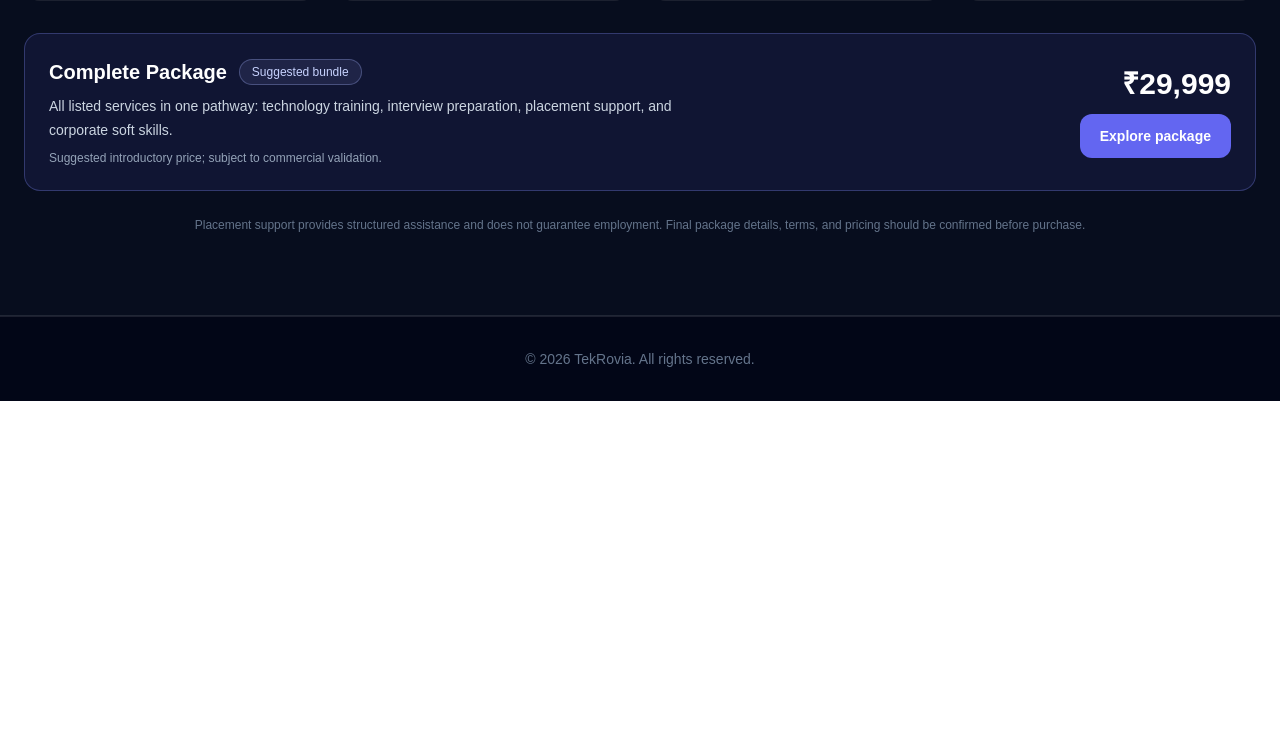
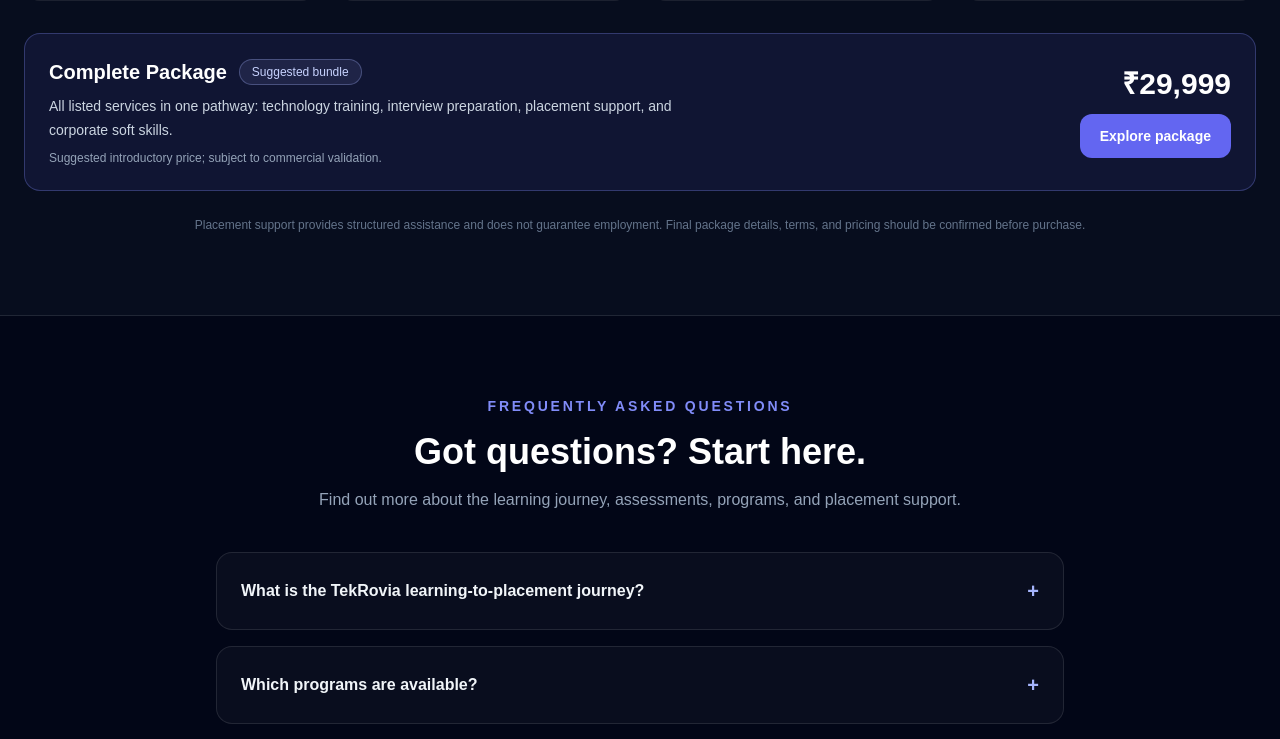
Before and after one commit to SriHarsha379/Tekrovia, a Next.js app in the folder apps/web/: page / in a window 1280 px wide. Shown: the part 2040-2779 px from the top of the page. Before the commit the page ends 2441 px from the top, so only its background shows below. Built offline with nearby package versions, Linux system fonts and the light colour scheme.

Commit message:
feat(web): add homepage FAQ and placement disclaimer

```diff
--- a/apps/web/app/page.tsx
+++ b/apps/web/app/page.tsx
@@ -39,6 +39,9 @@
             </a>
             <a href="#pricing" className="transition hover:text-white">
               Pricing
+            </a>
+            <a href="#faq" className="transition hover:text-white">
+              FAQ
             </a>
           </div>
 
@@ -239,6 +242,102 @@
         </div>
       </section>
 
+      <section id="faq" className="mx-auto max-w-4xl px-6 py-20">
+        <div className="mb-10 text-center">
+          <p className="text-sm font-semibold uppercase tracking-[0.2em] text-indigo-400">
+            Frequently asked questions
+          </p>
+          <h2 className="mt-4 text-3xl font-bold sm:text-4xl">
+            Got questions? Start here.
+          </h2>
+          <p className="mx-auto mt-4 max-w-2xl text-slate-400">
+            Find out more about the learning journey, assessments, programs, and placement support.
+          </p>
+        </div>
+
+        <div className="space-y-4">
+          {[
+            {
+              question: "What is the TekRovia learning-to-placement journey?",
+              answer:
+                "It is a structured pathway that brings together learning, practice, interview preparation, and placement support. Your journey can begin with registration and an assessment to help identify a suitable starting level.",
+            },
+            {
+              question: "Which programs are available?",
+              answer:
+                "The proposed programs include Technology Training, Interview Preparation, Placement Support, and Corporate Soft Skills. Program content, schedules, and availability should be confirmed with the TekRovia team before enrollment.",
+            },
+            {
+              question: "Can I assess my skills before choosing a program?",
+              answer:
+                "The platform includes an assessment experience intended to help you understand your current starting point and receive a suggested learning route. The result is a learning guide, not a measure of employability or a guarantee of placement.",
+            },
+            {
+              question: "Is there a free trial or introductory session?",
+              answer:
+                "The proposed offering includes a free assessment, a three-session trial, and a free 10-minute AI mock interview. Please confirm current availability and scheduling with the TekRovia team.",
+            },
+            {
+              question: "How much do the programs cost?",
+              answer:
+                "The listed indicative prices are ₹9,999 for Technology Training, ₹9,999 for Interview Preparation, ₹9,999 for Placement Support, and ₹5,000 for Corporate Soft Skills. The suggested ₹29,999 Complete Package is subject to commercial validation. Confirm final pricing and terms before purchasing.",
+            },
+            {
+              question: "Does placement support guarantee a job?",
+              answer:
+                "No. Placement support is intended to provide structured assistance such as job matching, application support, interview coordination, and feedback tracking. Employment depends on factors including your preparation, role requirements, employer decisions, and available opportunities. A job offer is not guaranteed.",
+            },
+            {
+              question: "What happens after I enroll?",
+              answer:
+                "The planned onboarding journey includes confirming your enrollment, setting up your learner profile and course access, sharing orientation information, and identifying a support contact. Specific access steps and schedules will be communicated as the program is made available.",
+            },
+            {
+              question: "How can I get help or ask about a program?",
+              answer:
+                "Use the registration link to begin your journey. For program availability, schedules, final pricing, or enrollment questions, contact the TekRovia team through the official support channel.",
+            },
+          ].map((item) => (
+            <details
+              key={item.question}
+              className="group rounded-2xl border border-white/10 bg-white/[0.03] p-5 open:border-indigo-400/40 open:bg-indigo-500/[0.04] sm:p-6"
+            >
+              <summary className="flex cursor-pointer list-none items-center justify-between gap-4 text-left font-semibold text-slate-100 marker:content-none">
+                <span>{item.question}</span>
+                <span
+                  aria-hidden="true"
+                  className="shrink-0 text-xl text-indigo-300 transition-transform group-open:rotate-45"
+                >
+                  +
+                </span>
+              </summary>
+              <p className="mt-4 pr-6 text-sm leading-7 text-slate-400">
+                {item.answer}
+              </p>
+            </details>
+          ))}
+        </div>
+
+        <div className="mt-10 rounded-2xl border border-amber-400/20 bg-amber-400/[0.05] p-5 text-sm leading-7 text-slate-300 sm:p-6">
+          <h3 className="font-semibold text-amber-200">Placement support disclaimer</h3>
+          <p className="mt-2">
+            TekRovia provides learning, interview preparation, and placement assistance.
+            Participation does not guarantee an interview, job offer, salary, or employment
+            outcome. Program features, availability, pricing, and terms should be confirmed
+            before enrollment.
+          </p>
+        </div>
+
+        <div className="mt-8 text-center">
+          <Link
+            href="/register"
+            className="inline-flex items-center justify-center rounded-xl bg-indigo-500 px-6 py-3 font-semibold text-white transition hover:bg-indigo-400"
+          >
+            Get started →
+          </Link>
+        </div>
+      </section>
+
       <footer className="border-t border-white/10 px-6 py-8 text-center text-sm text-slate-500">
         © {new Date().getFullYear()} TekRovia. All rights reserved.
       </footer>
```
